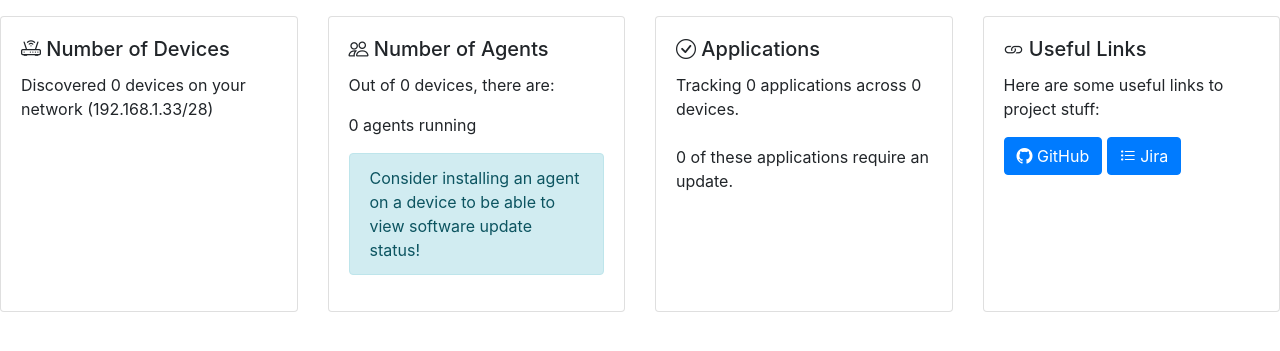
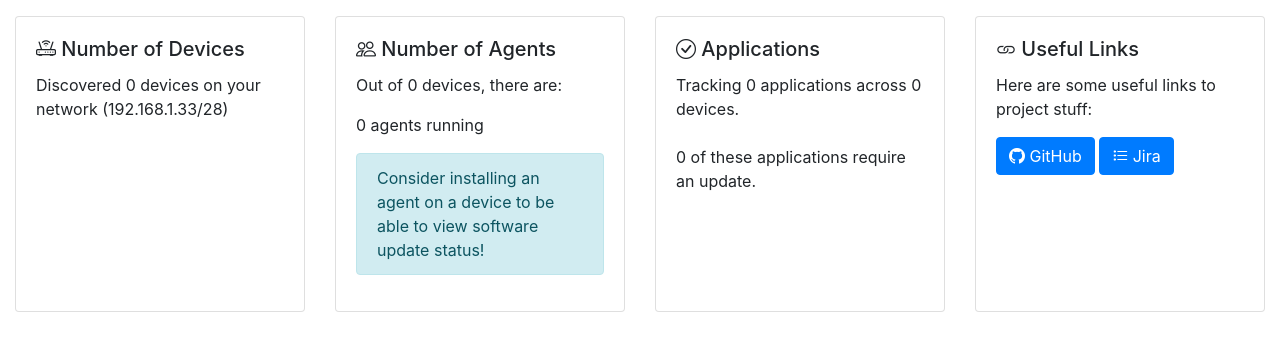
Before and after one commit to RebSheb/comp3000-project, a Flask app: page /about in a window 1280 px wide. Shown: the part 56-407 px from the top of the page. Run offline with Flask 2, Linux system fonts and the light colour scheme; a user stored in the database is signed in; data comes from the database, SQL or seed files in the repository; data that the repository does not hold is empty; some libraries are stand-ins or nearby versions.

Commit message:
Fixed about width issues

```diff
--- a/Website/console/authenticated/templates/about.jinja2
+++ b/Website/console/authenticated/templates/about.jinja2
@@ -2,6 +2,7 @@
 
 {% block content %}
 <div class="row">
+    <div class="col">
         <div class="card-deck">
             <div class="card mt-3">
                 <div class="card-body">
@@ -36,4 +37,5 @@
             </div>
         </div>
     </div>
+</div>
 {% endblock %}
```
Lines whose indentation alone changed are shown as unchanged.
